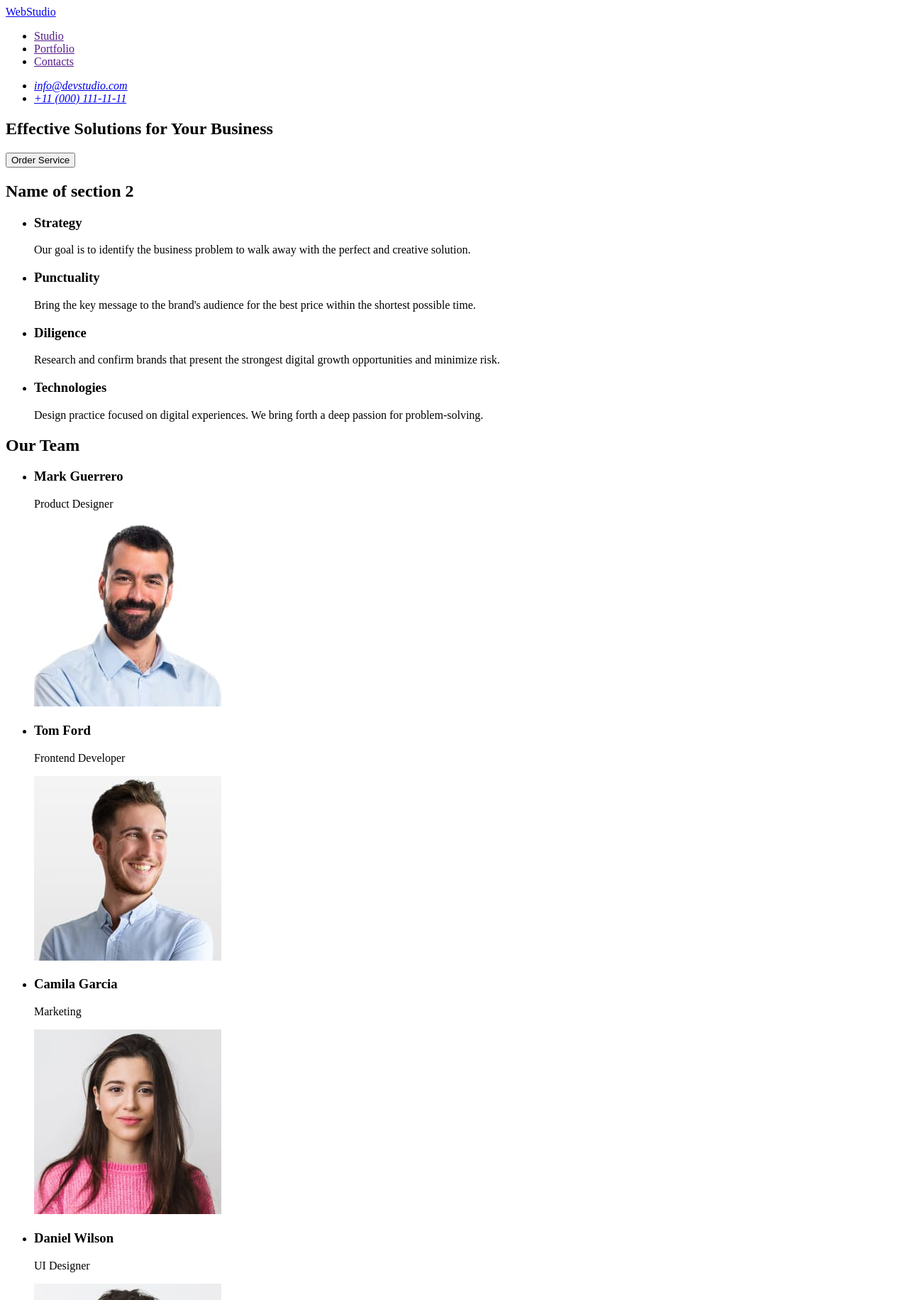
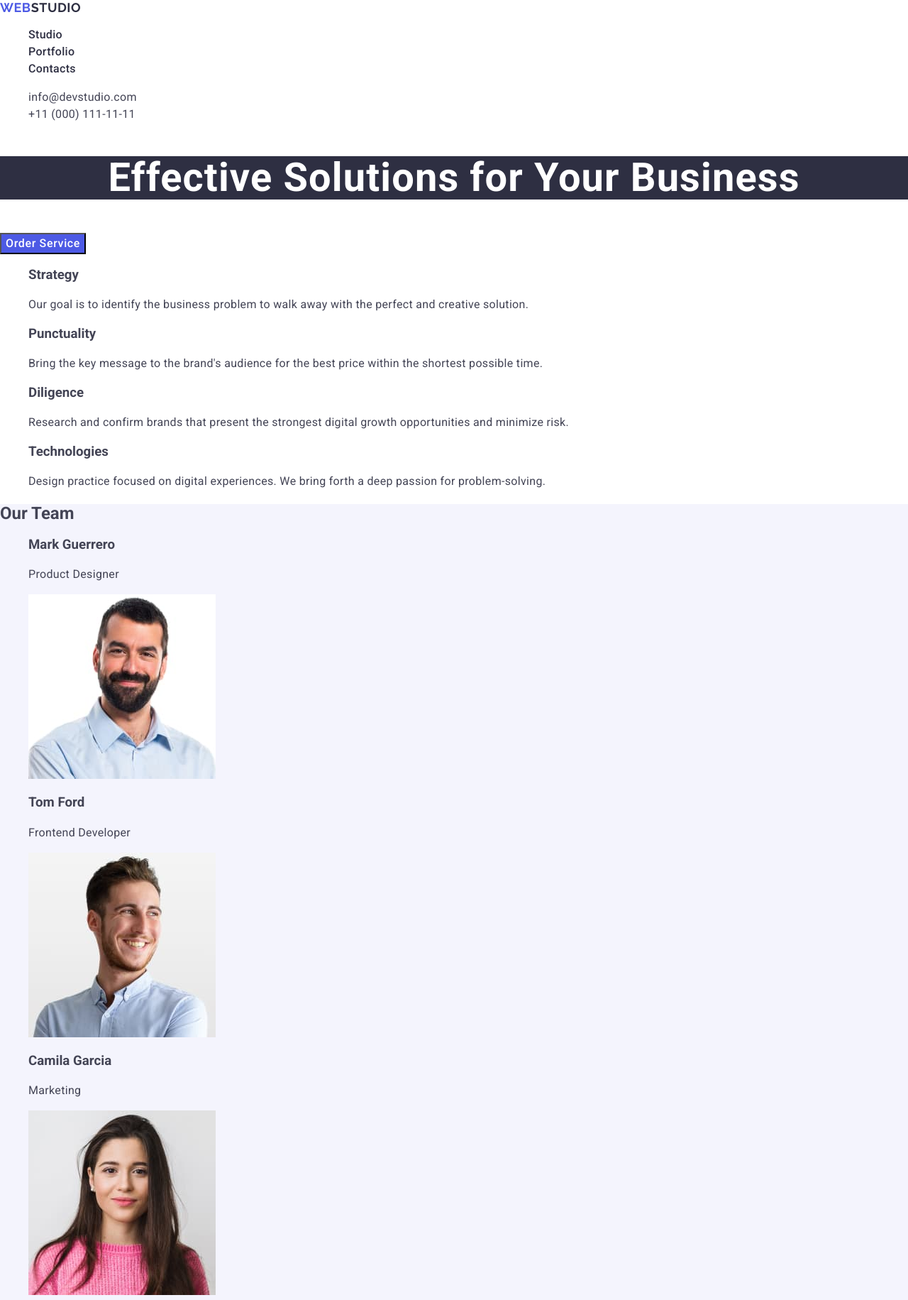
Before and after one commit to TGromm/goit-markup-hw-02, a plain HTML site: page index.html in a window 1280 px wide. Shown: the top 1831 px of the page at 71% size. Drawn offline with nearby package versions, Linux system fonts and the light colour scheme.

Commit message:
add styles body

```diff
--- /dev/null
+++ b/css/styles.css
@@ -0,0 +1,113 @@
+body {
+  font-family: "Roboto", "Raleway", sans-serif;
+  color: #434455;
+  background-color: #fff;
+}
+
+ul,
+ol {
+  list-style-type: none;
+}
+a {
+  text-decoration: none;
+}
+.logo {
+  font-family: "Raleway", sans-serif;
+  font-weight: 700;
+  font-size: 18px;
+  line-height: 1.17;
+  letter-spacing: 0.03em;
+  text-transform: uppercase;
+  color: #4d5ae5;
+}
+.header-logo .logo-part {
+  color: #2e2f42;
+}
+
+.nav-link {
+  font-weight: 500;
+  font-size: 16px;
+  line-height: 1.5;
+  letter-spacing: 0.02em;
+  color: #2e2f42;
+}
+
+.address {
+  font-style: normal;
+}
+.addres-link {
+  font-size: 16px;
+  line-height: 1.5;
+  letter-spacing: 0.02em;
+  color: #434455;
+}
+
+.nav-link:hover,
+.nav-link:focus,
+.addres-link:hover,
+.addres-link:focus {
+  color: #404bbf;
+}
+
+/*MAIN*/
+.main-name {
+  background-color: #2e2f42;
+  font-weight: 700;
+  font-size: 56px;
+  line-height: 1.1;
+  letter-spacing: 0.02em;
+  text-align: center;
+  color: #fff;
+}
+.btn-section-one {
+  font-weight: 500;
+  font-size: 16px;
+  line-height: 1.5;
+  letter-spacing: 0.04em;
+  color: #fff;
+  background-color: #4d5ae5;
+  cursor: pointer;
+}
+
+.btn-section-one:hover,
+.btn-section-one:focus {
+  background-color: #404bbf;
+}
+
+.name-text .name-team .name-portfolio {
+  font-weight: 500;
+  font-size: 20px;
+  line-height: 1.2;
+  letter-spacing: 0.02em;
+  color: #2e2f42;
+}
+
+.text {
+  font-weight: 400;
+  font-size: 16px;
+  line-height: 1.5;
+  letter-spacing: 0.02em;
+}
+
+.section-one {
+  background: #f4f4fd;
+}
+
+.team-name .portfolio {
+  font-weight: 700;
+  font-size: 36px;
+  line-height: 1.2;
+  letter-spacing: 0.02em;
+  text-align: center;
+  color: #2e2f42;
+}
+
+.footer {
+  background-color: #2e2f42;
+}
+.text-footer {
+  color: #f4f4fd;
+}
+.footer-logo .logo-part {
+  color: #f4f4fd;
+}
--- a/index.html
+++ b/index.html
@@ -5,89 +5,139 @@
     <meta charset="UTF-8">
     <title>WEBSTUDIO</title>
     <meta name="viewport" content="width=device-width, initial-scale=1.0">
+    <link rel="stylesheet" href="https://cdnjs.cloudflare.com/ajax/libs/modern-normalize/3.0.1/modern-normalize.min.css"
+        integrity="sha512-q6WgHqiHlKyOqslT/lgBgodhd03Wp4BEqKeW6nNtlOY4quzyG3VoQKFrieaCeSnuVseNKRGpGeDU3qPmabCANg=="
+        crossorigin="anonymous" referrerpolicy="no-referrer">
+    <link rel="preconnect" href="https://fonts.googleapis.com">
+    <link rel="preconnect" href="https://fonts.gstatic.com" crossorigin>
+    <link href="https://fonts.googleapis.com/css2?family=Raleway:wght@700&family=Roboto:wght@400;500;700&display=swap"
+        rel="stylesheet">
+    <link rel="stylesheet" href="./css/styles.css">
 </head>
 
 <body>
-    <header>
-
-        <nav>
-            <a href="./index.html">WebStudio</a>
-
-            <ul>
-                <li><a href="">Studio</a></li>
-                <li><a href="">Portfolio</a></li>
-                <li><a href="">Contacts</a></li>
+    <!-- HEADER -->
+    <header class="header-page">
+        <nav class="nav-header">
+            <a class="logo header-logo" href="./index.html">WEB<span class="logo-part">Studio</span></a>
+            <ul class="nav-list">
+                <li class="nav-item"><a class="nav-link" href="./index.html">Studio</a></li>
+                <li class="nav-item"><a class="nav-link" href="">Portfolio</a></li>
+                <li class="nav-item"><a class="nav-link" href="">Contacts</a></li>
             </ul>
         </nav>
-        <address>
-            <ul>
-                <li><a href="mailto:info@devstudio.com">info@devstudio.com</a></li>
-                <li><a href="tel:+110001111111">+11 (000) 111-11-11</a></li>
+        <address class="address">
+            <ul class="address-list">
+                <li class="address-item"><a class="addres-link" href="mailto:info@devstudio.com">info@devstudio.com</a>
+                </li>
+                <li class="address-item"><a class="addres-link" href="tel:+110001111111">+11 (000) 111-11-11</a>
+                </li>
             </ul>
         </address>
     </header>
+    <!-- MAIN-->
     <main>
         <section>
-            <h1>Effective Solutions for Your Business</h1>
-            <button type="button">Order Service</button>
+            <h1 class="main-name">Effective Solutions for Your Business</h1>
+            <button class="btn-section-one" type="button">Order Service</button>
         </section>
-
         <section>
-            <h2>Name of section 2</h2>
+            <!--<h2>Name of section 2</h2>-->
             <ul>
                 <li>
-                    <h3>Strategy</h3>
-                    <p>Our goal is to identify the business problem to walk away with the perfect and creative solution.
+                    <h3 class="name-text">Strategy</h3>
+                    <p class="text">Our goal is to identify the business problem to walk away with the perfect and
+                        creative
+                        solution.
                     </p>
                 </li>
                 <li>
-                    <h3>Punctuality</h3>
-                    <p>Bring the key message to the brand's audience for the best price within the shortest possible
+                    <h3 class="name-text">Punctuality</h3>
+                    <p class="text">Bring the key message to the brand's audience for the best price within the shortest
+                        possible
                         time.</p>
                 </li>
                 <li>
-                    <h3>Diligence</h3>
-                    <p>Research and confirm brands that present the strongest digital growth opportunities and minimize
+                    <h3 class="name-text">Diligence</h3>
+                    <p class="text">Research and confirm brands that present the strongest digital growth opportunities
+                        and
+                        minimize
                         risk.</p>
                 </li>
                 <li>
-                    <h3>Technologies</h3>
-                    <p>Design practice focused on digital experiences. We bring forth a deep passion for
+                    <h3 class="name-text">Technologies</h3>
+                    <p class="text">Design practice focused on digital experiences. We bring forth a deep passion for
                         problem-solving.</p>
+                </li>
+            </ul>
+            <!--   OURTEAM  -->
+        </section>
+        <section class="section-one">
+            <h2 class="team-name">Our Team</h2>
+            <ul class="list-name">
+                <li>
+                    <h3 class="name-team">Mark Guerrero</h3>
+                    <p class="text">Product Designer</p>
+                    <img src="./images/mark_guerrero.jpg" alt="Mark Guerrero" width="264" height="260">
+                </li>
+                <li>
+                    <h3 class="name-team">Tom Ford</h3>
+                    <p class="text">Frontend Developer</p>
+                    <img src="./images/tom_ford.jpg" alt="Tom Ford" width="264" height="260">
+                </li>
+                <li>
+                    <h3 class="name-team">Camila Garcia</h3>
+                    <p class="text">Marketing</p>
+                    <img src="./images/camila_garcia.jpg" alt="Camila Garcia" width="264" height="260">
+                </li>
+                <li>
+                    <h3 class="name-team">Daniel Wilson</h3>
+                    <p class="text">UI Designer</p>
+                    <img src="./images/daniel_wilson.jpg" alt="Daniel Wilson" width="264" height="260">
                 </li>
             </ul>
         </section>
         <section>
-            <h2>Our Team</h2>
+            <h2 class="portfolio">Our Portfolio</h2>
             <ul>
                 <li>
-                    <h3>Mark Guerrero</h3>
-                    <p>Product Designer</p>
-                    <img src="./images/mark_guerrero.jpg" alt="Mark Guerrero" width="264" height="260">
+                    <h3 class="name-portfolio">Banking App</h3>
+                    <p class="text">App</p>
+                    <img src="./images-2/banking-app.jpg" alt="banking-app" width="360" height="300">
                 </li>
                 <li>
-                    <h3>Tom Ford</h3>
-                    <p>Frontend Developer</p>
-                    <img src="./images/tom_ford.jpg" alt="Tom Ford" width="264" height="260">
+                    <h3 class="name-portfolio">Cashless Payment</h3>
+                    <p class="text">Marketing</p>
+                    <img src="./images-2/cashless-payment.jpg" alt="cashless-payment" width="360" height="300">
                 </li>
                 <li>
-                    <h3>Camila Garcia</h3>
-                    <p>Marketing</p>
-                    <img src="./images/camila_garcia.jpg" alt="Camila Garcia" width="264" height="260">
+                    <h3 class="name-portfolio">Meditation App</h3>
+                    <p class="text">App</p>
+                    <img src="./images-2/meditation-app.jpg" alt="meditation-app" width="360" height="300">
                 </li>
                 <li>
-                    <h3>Daniel Wilson</h3>
-                    <p>UI Designer</p>
-                    <img src="./images/daniel_wilson.jpg" alt="Daniel Wilson" width="264" height="260">
+                    <h3 class="name-portfolio">Taxi Service</h3>
+                    <p class="text">Marketing</p>
+                    <img src="./images-2/taxi-service.jpg" alt="taxi-service" width="360" height="300">
+                </li>
+                <li>
+                    <h3 class="name-portfolio">Screen Illustrations</h3>
+                    <p class="text">Design</p>
+                    <img src="./images-2/screen-illustrations.jpg" alt="screen-illustrations" width="360" height="300">
+                </li>
+                <li>
+                    <h3 class="name-portfolio">Online Courses</h3>
+                    <p class="text">Marketing</p>
+                    <img src="./images-2/online-courses.jpg" alt="online-courses" width="360" height="300">
                 </li>
             </ul>
-
         </section>
-
     </main>
-    <footer>
-        <a href="./index.html">WebStudio</a>
-        <p>Increase the flow of customers and sales for your business with digital marketing & growth solutions.</p>
+    <footer class="footer">
+        <a class="logo footer-logo" href="./index.html">WEB<span class="logo-part">Studio</span></a>
+        <p class="text text-footer">Increase the flow of customers and sales for your business with digital marketing &
+            growth
+            solutions.</p>
     </footer>
 </body>
 
```
Also changed, not shown: images-2/banking-app.jpg (added), images-2/cashless-payment.jpg (added), images-2/meditation-app.jpg (added), images-2/online-courses.jpg (added), images-2/screen-illustrations.jpg (added), images-2/taxi-service.jpg (added).
